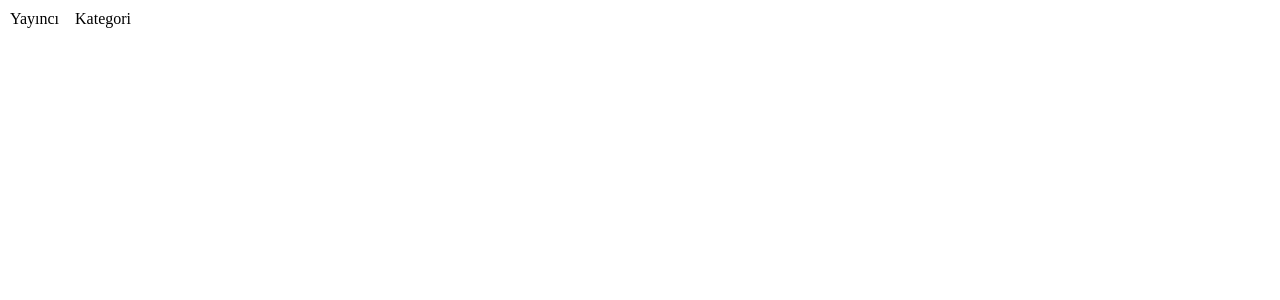
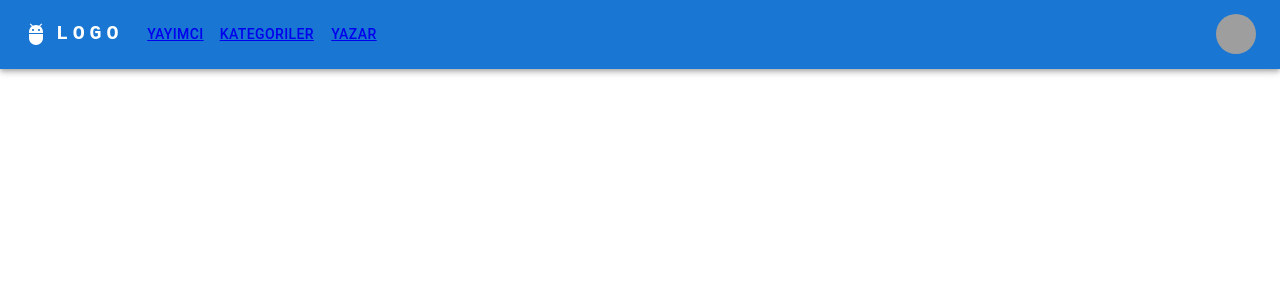
Before and after one commit to burcakyildirim/libraryAppOH, a React (Vite) app: page /author in a window 1280 px wide. Shown: the top 300 px of the page. Built offline with nearby package versions, Linux system fonts and the light colour scheme; grey boxes are pictures that could not be loaded.

Commit message:
COMBINE with backend

```diff
--- a/package.json
+++ b/package.json
@@ -10,6 +10,10 @@
     "preview": "vite preview"
   },
   "dependencies": {
+    "@emotion/react": "^11.11.4",
+    "@emotion/styled": "^11.11.0",
+    "@mui/icons-material": "^5.15.11",
+    "@mui/material": "^5.15.11",
     "axios": "^1.6.7",
     "react": "^18.2.0",
     "react-dom": "^18.2.0",
--- a/src/App.jsx
+++ b/src/App.jsx
@@ -1,18 +1,17 @@
 import './App.css'
-import { useState } from 'react'
-import Category from './Pages/Category/Category'
-import Publisher from './Pages/Publisher/Publisher'
+import {Route, Routes} from "react-router-dom"
+import Publisher from "./Pages/Publisher/Publisher"
+import Category from "./Pages/Category/Category"
+import Navbar from './components/Navbar'
 
 function App() {
-  const [page, setPage] = useState("");
   return (
     <>
-    <nav>
-      <span onClick = {() => setPage("publisher")}>Yayıncı</span>
-      <span onClick = {() => setPage("category")}>Kategori</span>
-    </nav>
-    {page === "publisher" && <Publisher/>}
-    {page === "category" && <Category/>}
+    <Navbar/>
+    <Routes>
+      <Route path = "/publisher" element = {<Publisher/>} />
+      <Route path = "/category" element = {<Category/>} />
+    </Routes>
     </>
   )
 }
--- a/src/Pages/Category/Category.jsx
+++ b/src/Pages/Category/Category.jsx
@@ -1,9 +1,28 @@
-import React from 'react'
+import React from "react";
+import { useState, useEffect } from "react";
 
 function Category() {
+  const [category, setCategory] = useState([]);
+
+  useEffect(() => {
+    fetch("http://localhost:8080/v1/categories")
+      .then((response) => response.json())
+      .then((data) => {
+        console.log(data);
+        setCategory(data);
+      });
+  }, []);
+
   return (
-    <h1>Category</h1>
-  )
+    <>
+      <h1>Category</h1>
+      <div>
+        {category.map((category) => (
+          <div key={category.id}>{category.name}</div>
+        ))}
+      </div>
+    </>
+  );
 }
 
-export default Category
+export default Category;
--- /dev/null
+++ b/src/components/Navbar.jsx
@@ -0,0 +1,171 @@
+import { Link } from 'react-router-dom'
+import * as React from 'react';
+import AppBar from '@mui/material/AppBar';
+import Box from '@mui/material/Box';
+import Toolbar from '@mui/material/Toolbar';
+import IconButton from '@mui/material/IconButton';
+import Typography from '@mui/material/Typography';
+import Menu from '@mui/material/Menu';
+import MenuIcon from '@mui/icons-material/Menu';
+import Container from '@mui/material/Container';
+import Avatar from '@mui/material/Avatar';
+import Button from '@mui/material/Button';
+import Tooltip from '@mui/material/Tooltip';
+import MenuItem from '@mui/material/MenuItem';
+import AdbIcon from '@mui/icons-material/Adb';
+
+const pages = [
+    //BUNLARI BİZ EKLEDİK
+    {name :"Yayımcı", path: "/publisher"},
+    {name : "Kategoriler", path: "/category"},
+    {name: "Yazar", path: "/author"}
+];
+const settings = ['Profile', 'Account', 'Dashboard', 'Logout'];
+
+function Navbar() {
+    const [anchorElNav, setAnchorElNav] = React.useState(null);
+    const [anchorElUser, setAnchorElUser] = React.useState(null);
+
+    const handleOpenNavMenu = (event) => {
+      setAnchorElNav(event.currentTarget);
+    };
+    const handleOpenUserMenu = (event) => {
+      setAnchorElUser(event.currentTarget);
+    };
+
+    const handleCloseNavMenu = () => {
+      setAnchorElNav(null);
+    };
+
+    const handleCloseUserMenu = () => {
+      setAnchorElUser(null);
+    };
+
+    return (
+      <AppBar position="static">
+        <Container maxWidth="xl">
+          <Toolbar disableGutters>
+            <AdbIcon sx={{ display: { xs: 'none', md: 'flex' }, mr: 1 }} />
+            <Typography
+              variant="h6"
+              noWrap
+              component="a"
+              href="#app-bar-with-responsive-menu"
+              sx={{
+                mr: 2,
+                display: { xs: 'none', md: 'flex' },
+                fontFamily: 'monospace',
+                fontWeight: 700,
+                letterSpacing: '.3rem',
+                color: 'inherit',
+                textDecoration: 'none',
+              }}
+            >
+              LOGO
+            </Typography>
+
+            <Box sx={{ flexGrow: 1, display: { xs: 'flex', md: 'none' } }}>
+              <IconButton
+                size="large"
+                aria-label="account of current user"
+                aria-controls="menu-appbar"
+                aria-haspopup="true"
+                onClick={handleOpenNavMenu}
+                color="inherit"
+              >
+                <MenuIcon />
+              </IconButton>
+              <Menu
+                id="menu-appbar"
+                anchorEl={anchorElNav}
+                anchorOrigin={{
+                  vertical: 'bottom',
+                  horizontal: 'left',
+                }}
+                keepMounted
+                transformOrigin={{
+                  vertical: 'top',
+                  horizontal: 'left',
+                }}
+                open={Boolean(anchorElNav)}
+                onClose={handleCloseNavMenu}
+                sx={{
+                  display: { xs: 'block', md: 'none' },
+                }}
+              >
+                {pages.map((page) => (
+                    //BURAYI DA BİZ DEĞİŞTİRDİK
+                  <MenuItem key={page.name} onClick={handleCloseNavMenu}>
+                    <Link to = "{page.path}">{page.name}</Link>
+                  </MenuItem>
+                ))}
+              </Menu>
+            </Box>
+            <AdbIcon sx={{ display: { xs: 'flex', md: 'none' }, mr: 1 }} />
+            <Typography
+              variant="h5"
+              noWrap
+              component="a"
+              href="#app-bar-with-responsive-menu"
+              sx={{
+                mr: 2,
+                display: { xs: 'flex', md: 'none' },
+                flexGrow: 1,
+                fontFamily: 'monospace',
+                fontWeight: 700,
+                letterSpacing: '.3rem',
+                color: 'inherit',
+                textDecoration: 'none',
+              }}
+            >
+              Library
+            </Typography>
+            <Box sx={{ flexGrow: 1, display: { xs: 'none', md: 'flex' } }}>
+              {pages.map((page) => (
+                //BURADA BİR DEĞİŞİM YAPTIK
+                <Button
+                  key={page.name}
+                  onClick={handleCloseNavMenu}
+                  sx={{ my: 2, color: 'white', display: 'block' }}
+                >
+                  <Link to ={page.path}>{page.name}</Link>
+                </Button>
+              ))}
+            </Box>
+
+            <Box sx={{ flexGrow: 0 }}>
+              <Tooltip title="Open settings">
+                <IconButton onClick={handleOpenUserMenu} sx={{ p: 0 }}>
+                  <Avatar alt="Remy Sharp" src="/static/images/avatar/2.jpg" />
+                </IconButton>
+              </Tooltip>
+              <Menu
+                sx={{ mt: '45px' }}
+                id="menu-appbar"
+                anchorEl={anchorElUser}
+                anchorOrigin={{
+                  vertical: 'top',
+                  horizontal: 'right',
+                }}
+                keepMounted
+                transformOrigin={{
+                  vertical: 'top',
+                  horizontal: 'right',
+                }}
+                open={Boolean(anchorElUser)}
+                onClose={handleCloseUserMenu}
+              >
+                {settings.map((setting) => (
+                  <MenuItem key={setting} onClick={handleCloseUserMenu}>
+                    <Typography textAlign="center">{setting}</Typography>
+                  </MenuItem>
+                ))}
+              </Menu>
+            </Box>
+          </Toolbar>
+        </Container>
+      </AppBar>
+    );
+}
+
+export default Navbar
```
Also changed, not shown: 1 other file (tests, documents, lock files or other folders).
